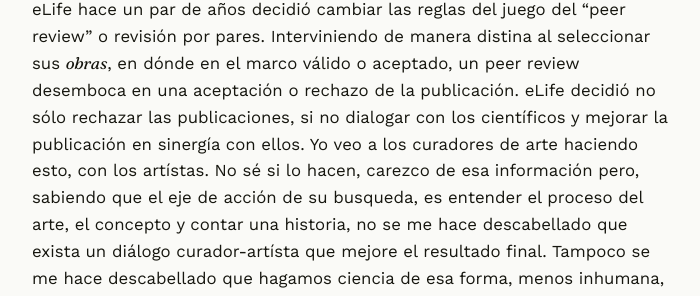
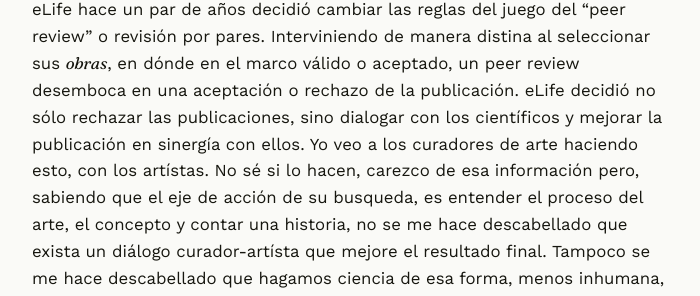
Before and after one commit to AnaAquiles/AnaAquiles.github.io, a Jekyll site: the page built from _posts/2026-09-30-curadores-esp.md, in a window 1280 px wide and 900 px high, scrolled down 2134 px. Shown: the part 207-503 px from the top of the window, without its empty margins (288-988 px from the left). Built offline with Jekyll 4.4.1, drawn with Linux system fonts in a browser that asks for light colours; comment, search, counter and statistics services are not loaded; some of the changed text lies outside the part shown.

Commit message:
curadores post edited

```diff
--- a/_posts/2026-09-30-curadores-esp.md
+++ b/_posts/2026-09-30-curadores-esp.md
@@ -23,7 +23,7 @@ Claudia Rodríguez cuenta en ese episodio, lo mucho que quería ser pintora, per
 **Curadores de arte y revistas científicas**
 
 Curar arte me parece una profesión bastante poética y con muchos matices. Es lo que vendría siendo, el director de una orquesta o también porqué no, el director de cualquier obra, teatro, cine. Un curador selecciona el espacio de exposición, el tema, selecciona las obras, las monta y luego como resultado de todo se obtiene una lectura coherente del producto artístico de uno o más artistas.
-Me parece que los curadores de la ciencia podrían ser las revistas científicas, que al final del día sin esas publicaciones pareciése que un científico sigue jugando con el papel y el bolígrafo, haciendo bocetos sin mostrarlos a nadie. eLife es también un journal de investigación científica, enfocado a la publicación de trabajos relacionados con medicina y ciencias de la vida como (neurociencia, microbiología, fisiología, etc.). Sin embargo, eLife hace un par de años decidió cambiar las reglas del juego del "peer review" o revisión por pares. Interviniendo de manera distina al seleccionar sus _obras_, en dónde en el marco válido o aceptado, un peer review desemboca en una aceptación o rechazo de la publicación. eLife decidió no sólo rechazar las publicaciones, si no dialogar con los científicos y mejorar la publicación en sinergía con ellos.
+Me parece que los curadores de la ciencia podrían ser las revistas científicas, que al final del día sin esas publicaciones pareciése que un científico sigue jugando con el papel y el bolígrafo, haciendo bocetos sin mostrarlos a nadie. eLife es también un journal de investigación científica, enfocado a la publicación de trabajos relacionados con medicina y ciencias de la vida como (neurociencia, microbiología, fisiología, etc.). Sin embargo, eLife hace un par de años decidió cambiar las reglas del juego del "peer review" o revisión por pares. Interviniendo de manera distina al seleccionar sus _obras_, en dónde en el marco válido o aceptado, un peer review desemboca en una aceptación o rechazo de la publicación. eLife decidió no sólo rechazar las publicaciones, sino dialogar con los científicos y mejorar la publicación en sinergía con ellos.
 Yo veo a los curadores de arte haciendo esto, con los artístas. No sé si lo hacen, carezco de esa información pero, sabiendo que el eje de acción de su busqueda, es entender el proceso del arte, el concepto y contar una historia, no se me hace descabellado que exista un diálogo curador-artísta que mejore el resultado final. Tampoco se me hace descabellado que hagamos ciencia de esa forma, menos inhumana, más creativa, más cooperativa. Lamentablemente eLife, al declararse _inclusiva_ en este aspecto, perdió su factor de impacto, una métrica que determina año tras año que tanto impacto tuvo la revista a través de sus publicaciones, qué tanto fue citada, leída, compartida, demandada. En otras palabras, su credibilidad. Entonces, quizás ahora **eLife busque curador**, bajo el yugo performativo de sí/no y de la manera que hoy día seguimos evaluando la productividad y los avances científicos.
 La revista sigue funcionando, pero con cierta mirada juiciosa y desconfiada. Hubo mucha gente en el campo de la ciencia que aplaudió esta iniciativa pero así mismo, de desató el efecto "te apoyo, pero no te consumo" o en este caso, no publico contigo. Algunos colegas en formación me han comentado que sus publicaciones terminan en eLife como un "peor es nada", la revista de consuelo después de haber obtenido varios rechazos en otras. Un sistema que en el arte funciona, el diálogo, el acompañamiento, en la ciencia se torna popular y sin valor, como si de verdad disfrutaramos hacerlo de la manera difícil *¿Alguién sabe desde cuándo empezamos a hacerlo?*
 
```
